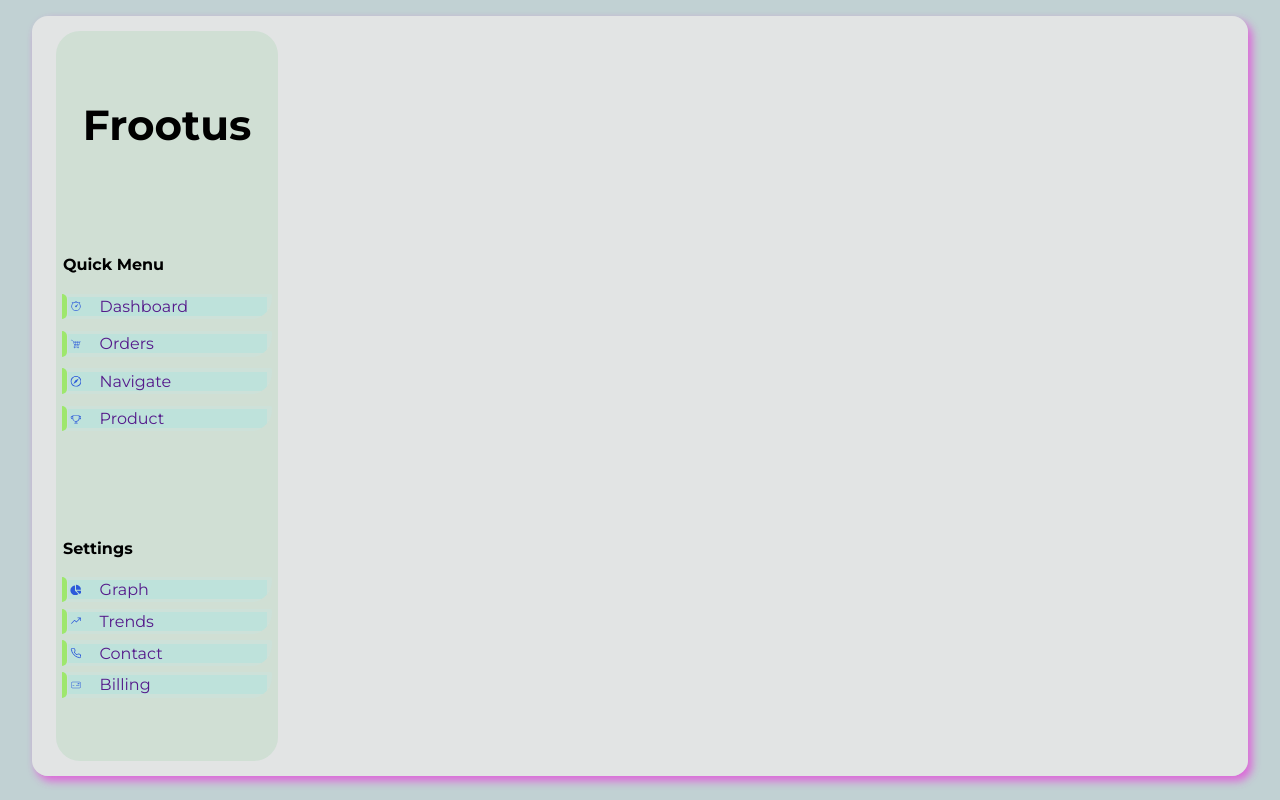
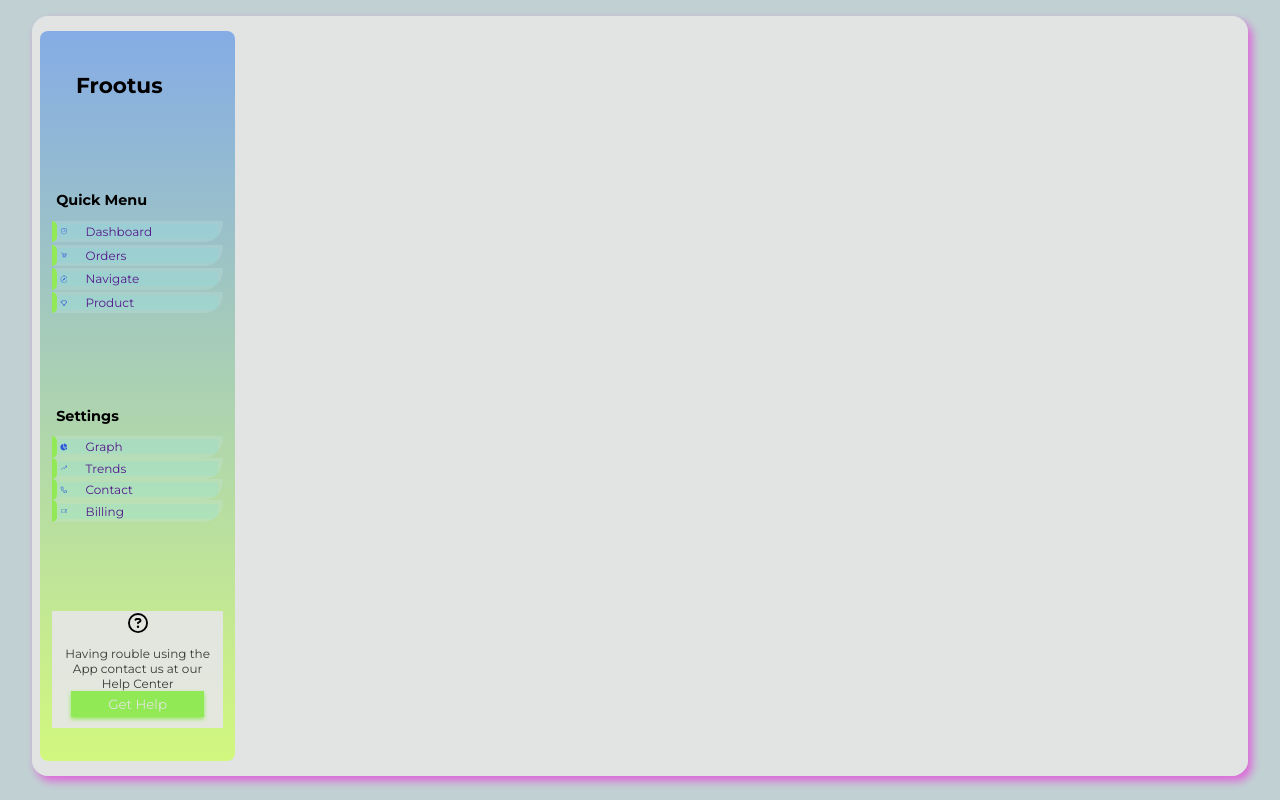
Before and after one commit to PaoloDno/practiceReactxczDashboard, a React (Vite) app in the folder dashboard/: page / in a window 1280 px wide. Built offline with nearby package versions, Linux system fonts and the light colour scheme; a web font is replaced by a local one.

Commit message:
sidebar animation

```diff
--- a/dashboard/src/App.css
+++ b/dashboard/src/App.css
@@ -32,8 +32,8 @@ body {
   --mainclrlgt: #e7af60;
   --secondaryclr: #2c5ada;
   --secondaryclrlgt: lightblue;
-  --tertiaryclr: rgb(158, 231, 109);
-  --tertiaryclrlgt: rgb(148, 209, 148);
+  --tertiaryclr: rgb(145, 233, 86);
+  --tertiaryclrlgt: rgb(6, 88, 6);
   --textclr: #eee8e8;
   --textcnt: #f762ea;
   --fontsize1: 5rem;
@@ -41,7 +41,10 @@ body {
   --fontsize3: 2.5rem;
   --fontsize4: 2.1rem;
   --fontsize5: 1.75rem;
-  --fontsize6: 1rem;
+  --fontsize6: 1.5rem;
+  --fontsize7: 1.25rem;
+  --fontsize8: 0.9rem;
+  --fontsize9: 0.75rem;
 }
 
 a {
--- a/dashboard/src/components/dashsidebarsection/sidebar.css
+++ b/dashboard/src/components/dashsidebarsection/sidebar.css
@@ -14,9 +14,9 @@
   --fontsize4: 2.1rem;
   --fontsize5: 1.75rem;
   --fontsize6: 1.5rem;
-  --fontsize7: 1.45rem;
-  --fontsize8: 1.3rem;
-  --fontsize9: 1rem;
+  --fontsize7: 1.25rem;
+  --fontsize8: 0.9rem;
+  --fontsize9: 0.75rem;
 }
 .grid{
   display: grid;
@@ -27,64 +27,72 @@
 }
 
 .sideBar {
-  margin: 0 1.5rem;
-  gap: 0.25rem;
-  background: #a0d1ab49;
+  margin: 0 0.5rem;
+  gap: 3rem;
+  background: linear-gradient( #2d77e683, rgba(204, 255, 86, 0.719));
   padding: 0.75rem;
-  border-radius: 1.5rem;
+  border-radius: 0.5rem;
   height: 96%;
   justify-content: center;
   align-items: center;
-  min-width: 200px;
+  width: 200px;
 
   .logoDiv {
     padding: 0.5rem 1.5rem 0rem 1.5rem;
     cursor: pointer;
-    font-size: var(--fontsize5);
+    font-size: var(--fontsize8);
   }
 
 
 .menuDiv, .settingDiv{
   display: grid;
   align-items: center;
-  gap: 0.75rem;
+  gap: 0.45rem;
 
   .divTitle{
     padding: 0;
     margin: 0.26rem;
-    font-size: var(--fontsize6);
+    font-size: var(--fontsize8);
   }
   .menuLists {
     display: grid;
-    gap: 0.35rem;
+    gap: 0.15rem;
 
   }
 
   .settingList{
-    gap: 0.2rem;
+    gap: 0.12rem;
   }
 
   .settingLists, .menuLists {
     .list-item{
       background-color: #c5e6e641;
       padding: 0.2rem 0.35rem;
-      margin: 0.2rem;
       border-radius: 0px 2px 21px 0;
       position: relative;
       overflow: hidden;
       .menulink {
+        font-size: var(--fontsize9);
         text-decoration: none;
         background-color: rgba(76, 226, 226, 0.116);
         .icons {
           padding: 0.15rem;
           margin-right: 1rem;
           color: var(--secondaryclr);
+          transition: font-size 0.5s ease-in-out;
         }
       }
     }
     .list-item:hover{
       margin-left: 0.75rem;
       transform: scale(1.1);
+      .menulink{
+        color: #000;
+        .icons {
+          color: #252525;
+          font-size: var(--fontsize7);
+        }
+      }
     }
     .list-item::before{
       position: absolute;
@@ -107,6 +115,43 @@
     }
 
   }
-}
+
 
 }
+.sideBarCard{
+  width: 100%;
+  padding: 0.1rem;
+  text-align: center;
+  position: relative;
+  background-color: var(--bgcolor);
+  .icons {
+    font-size: var(--fontsize7);
+  }
+  .sideBarCardContent{
+  display: flex;
+  flex-direction: column;
+  justify-content: center;
+  align-items: center;
+  padding: 0.6rem;
+  p{
+    font-size: var(--fontsize9);
+    color: #000000c0;
+  }
+  .btn {
+    border: none;
+    outline: none;
+    cursor: pointer;
+    width: 90%;
+    box-shadow: 0 2px 4px var(--tertiaryclr);
+    background-color: var(--tertiaryclr);
+    padding: .3rem 0.6rem;
+    color: var(--bgcolor)
+  }
+
+  .btn:hover {
+    background-color: var(--textcnt);
+    color: var(--textclr);
+  }
+}
+}
+}
--- a/dashboard/src/components/dashsidebarsection/sidebar.jsx
+++ b/dashboard/src/components/dashsidebarsection/sidebar.jsx
@@ -7,6 +7,7 @@ import { PiTrophy, PiTrendUp } from "react-icons/pi";
 import { FaChartPie } from "react-icons/fa";
 import { LuPhone } from "react-icons/lu";
 import { CiCreditCard2 } from "react-icons/ci";
+import { FaRegCircleQuestion } from "react-icons/fa6";
 
 const Sidebar = () => {
   return (
@@ -79,6 +80,14 @@ const Sidebar = () => {
           </li>
         </ul>
         </div>
+        <div className="sideBarCard">
+        < FaRegCircleQuestion className="icons"/>
+        <div className="sideBarCardContent">
+
+        <p>Having rouble using the App contact us at our Help Center</p>
+        <button className="btn">Get Help</button>
+        </div>
+        </div>
     </div>
   )
 };
```
